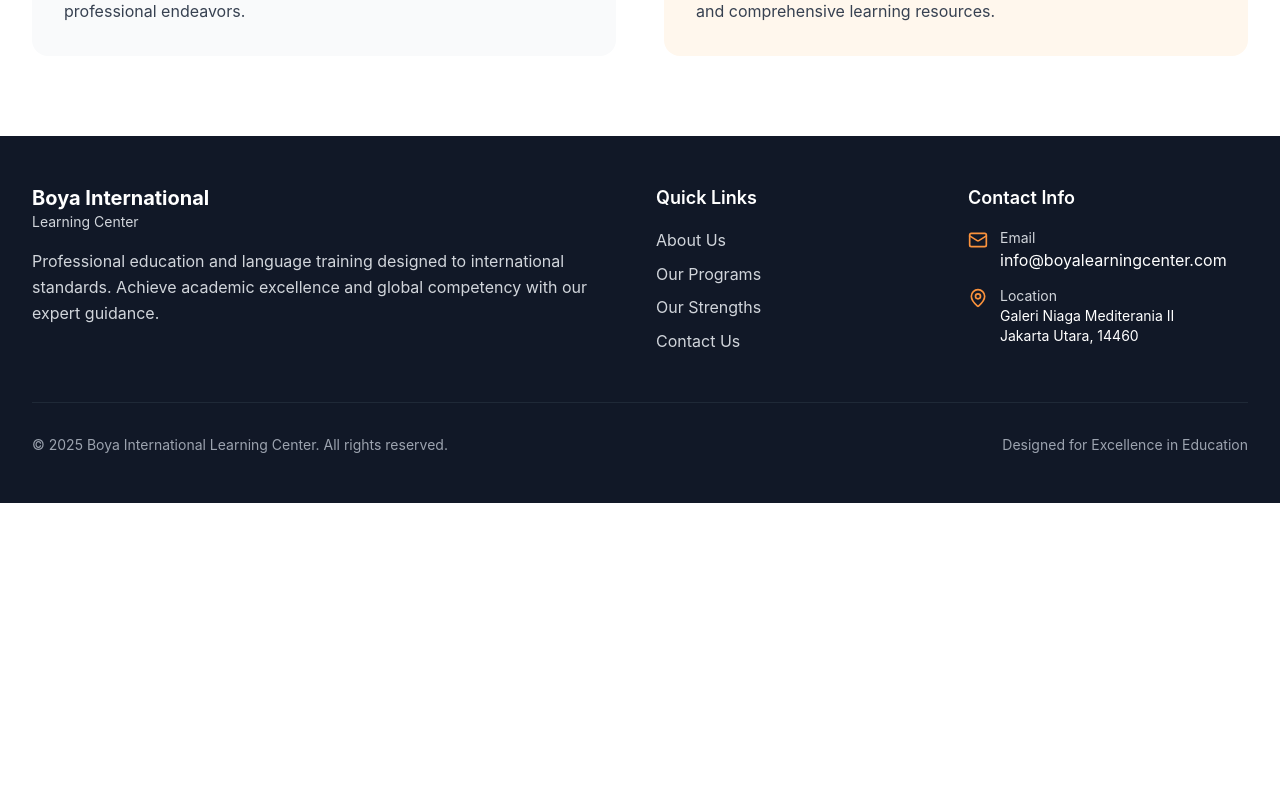
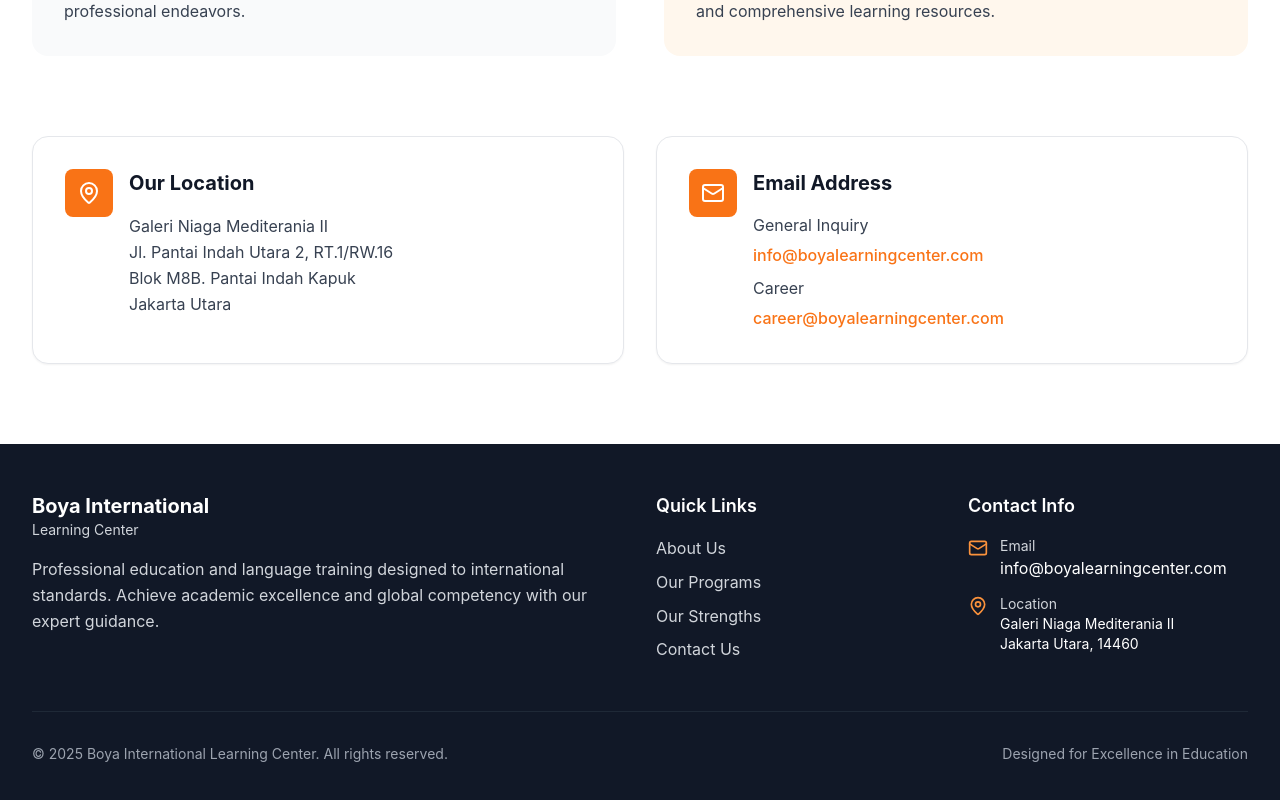
Before and after one commit to cecepns/boya, a React (Vite) app: page /about in a window 1280 px wide. Shown: the part 940-1740 px from the top of the page. Before the commit the page ends 1443 px from the top, so only its background shows below. Built offline with nearby package versions, Linux system fonts and the light colour scheme.

Commit message:
fix: bug

```diff
--- a/src/components/About.jsx
+++ b/src/components/About.jsx
@@ -1,4 +1,4 @@
-import { Award, Globe, Users, Target } from 'lucide-react';
+import { Award, Globe, Users, Target, MapPin, Mail } from 'lucide-react';
 
 const About = () => {
   return (
@@ -107,6 +107,57 @@ const About = () => {
             </p>
           </div>
         </div>
+
+        {/* Contact Information */}
+        <div className="mt-20 grid grid-cols-1 lg:grid-cols-2 gap-8">
+          <div data-aos="fade-up" className="bg-white border border-gray-200 p-8 rounded-2xl shadow-sm">
+            <div className="flex items-start space-x-4">
+              <div className="bg-primary-500 p-3 rounded-lg flex-shrink-0">
+                <MapPin className="w-6 h-6 text-white" />
+              </div>
+              <div>
+                <h3 className="text-xl font-bold text-gray-900 mb-4">Our Location</h3>
+                <p className="text-gray-700 leading-relaxed">
+                  Galeri Niaga Mediterania II<br />
+                  Jl. Pantai Indah Utara 2, RT.1/RW.16<br />
+                  Blok M8B. Pantai Indah Kapuk<br />
+                  Jakarta Utara
+                </p>
+              </div>
+            </div>
+          </div>
+
+          <div data-aos="fade-up" data-aos-delay="100" className="bg-white border border-gray-200 p-8 rounded-2xl shadow-sm">
+            <div className="flex items-start space-x-4">
+              <div className="bg-primary-500 p-3 rounded-lg flex-shrink-0">
+                <Mail className="w-6 h-6 text-white" />
+              </div>
+              <div>
+                <h3 className="text-xl font-bold text-gray-900 mb-4">Email Address</h3>
+                <div className="space-y-2">
+                  <div>
+                    <p className="text-gray-700 mb-1">General Inquiry</p>
+                    <a
+                      href="mailto:info@boyalearningcenter.com"
+                      className="text-primary-500 hover:text-primary-600 font-medium transition-colors"
+                    >
+                      info@boyalearningcenter.com
+                    </a>
+                  </div>
+                  <div>
+                    <p className="text-gray-700 mb-1">Career</p>
+                    <a
+                      href="mailto:career@boyalearningcenter.com"
+                      className="text-primary-500 hover:text-primary-600 font-medium transition-colors"
+                    >
+                      career@boyalearningcenter.com
+                    </a>
+                  </div>
+                </div>
+              </div>
+            </div>
+          </div>
+        </div>
       </div>
     </section>
   );
--- a/src/components/Hero.jsx
+++ b/src/components/Hero.jsx
@@ -24,6 +24,10 @@ const Hero = () => {
               <span className="w-2 h-2 bg-primary-500 rounded-full mr-2"></span>
               International Standard Education
             </div>
+
+            <p className="text-lg lg:text-xl text-gray-700 mb-4 font-medium">
+              Welcome to Boya International Learning Center.
+            </p>
 
             <h1 className="text-4xl lg:text-6xl font-bold text-gray-900 mb-6 leading-tight">
               Unlock Your
```
